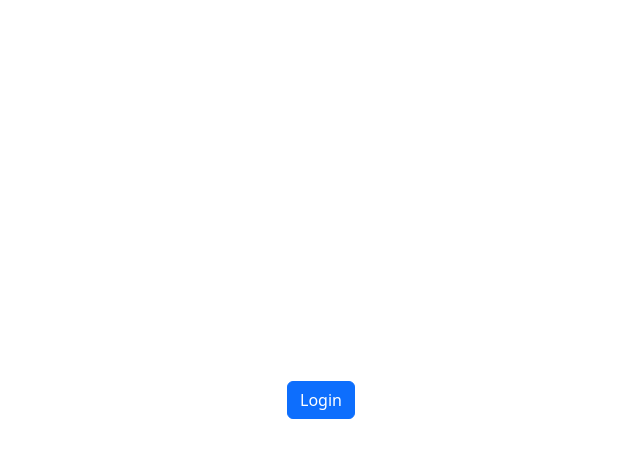
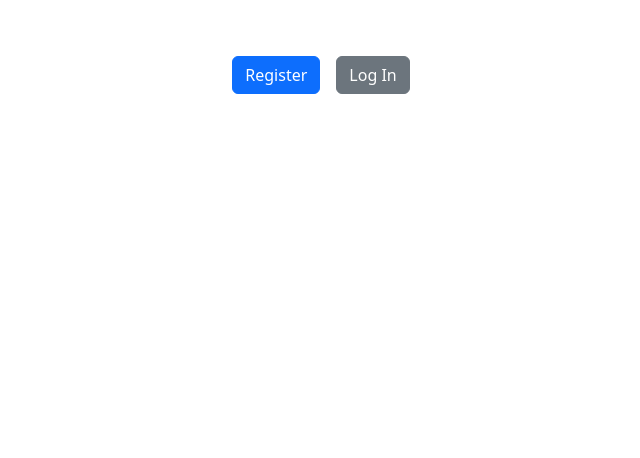
Before and after one commit to uiowaSEP2025/sep2025-project-team_001, a React (Create React App) app in the folder web_app/: page / in a window 1280 px wide. Shown: the top 458 px of the page, without its empty margins (319-959 px from the left). Built offline with nearby package versions, Linux system fonts and the light colour scheme.

Commit message:
Creating home page, setup App.js for routes

```diff
--- a/web_app/package.json
+++ b/web_app/package.json
@@ -8,6 +8,7 @@
     "react": "^19.0.0",
     "react-bootstrap": "^2.10.9",
     "react-dom": "^19.0.0",
+    "react-router-dom": "^7.2.0",
     "react-scripts": "5.0.1",
     "web-vitals": "^4.2.4"
   },
--- a/web_app/src/App.js
+++ b/web_app/src/App.js
@@ -1,13 +1,15 @@
-import React from 'react';
-import Button from 'react-bootstrap/Button';
-import Container from 'react-bootstrap/Container';
-import 'bootstrap/dist/css/bootstrap.min.css';
+import React from "react";
+import { BrowserRouter as Router, Routes, Route } from "react-router-dom";
+import Home from "./pages/Home";
+import "bootstrap/dist/css/bootstrap.min.css";
 
 function App() {
   return (
-    <Container className="d-flex flex-column justify-content-center align-items-center vh-100">
-      <Button variant="primary">Login</Button>
-    </Container>
+    <Router>
+      <Routes>
+        <Route path="/" element={<Home />} />
+      </Routes>
+    </Router>
   );
 }
 
--- /dev/null
+++ b/web_app/src/pages/Home.js
@@ -0,0 +1,13 @@
+import React from "react";
+import { Button, Container } from "react-bootstrap";
+
+function Home() {
+  return (
+    <Container className="text-center mt-5">
+      <Button variant="primary" className="m-2">Register</Button>
+      <Button variant="secondary" className="m-2">Log In</Button>
+    </Container>
+  );
+}
+
+export default Home;
```
Also changed, not shown: 1 other file (tests, documents, lock files or other folders).
